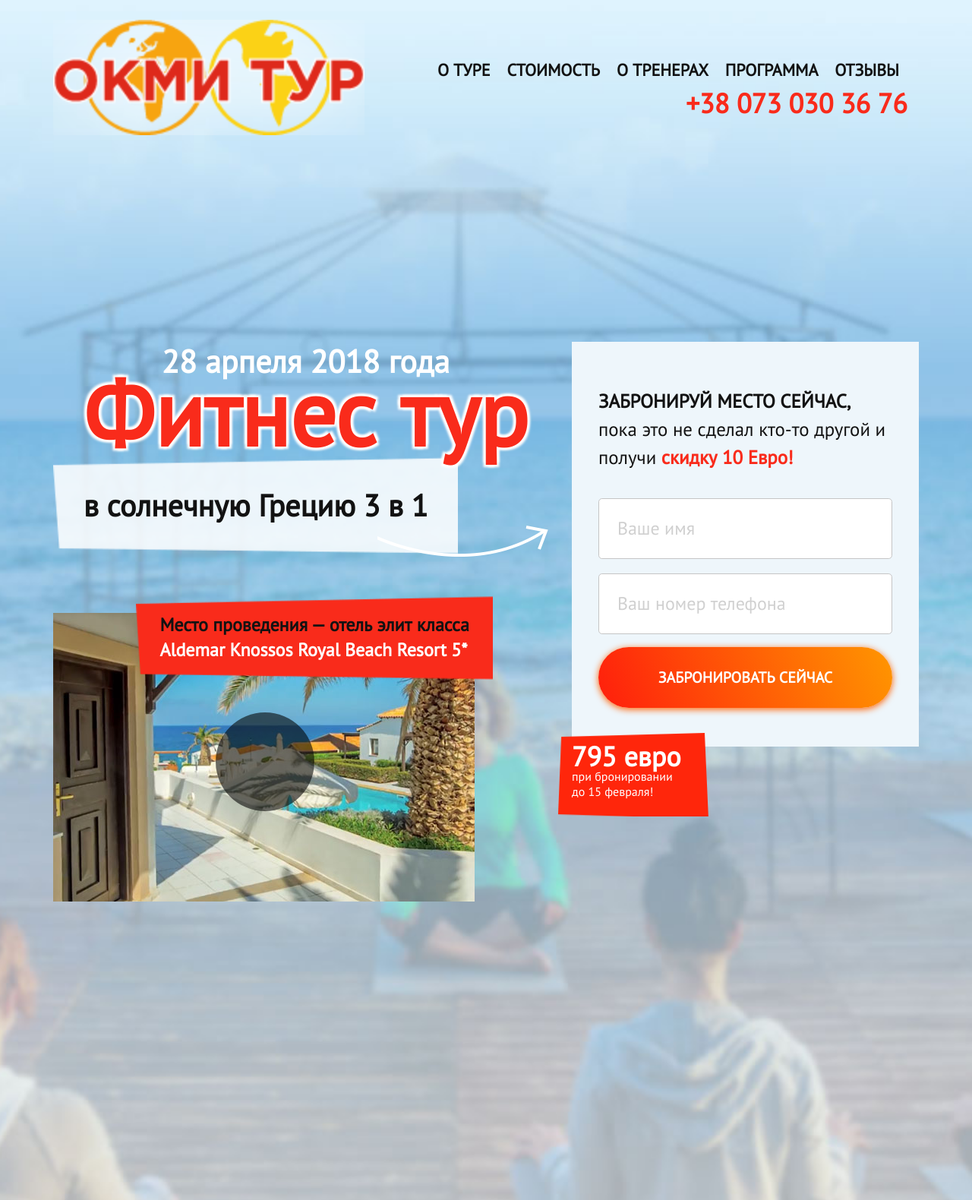
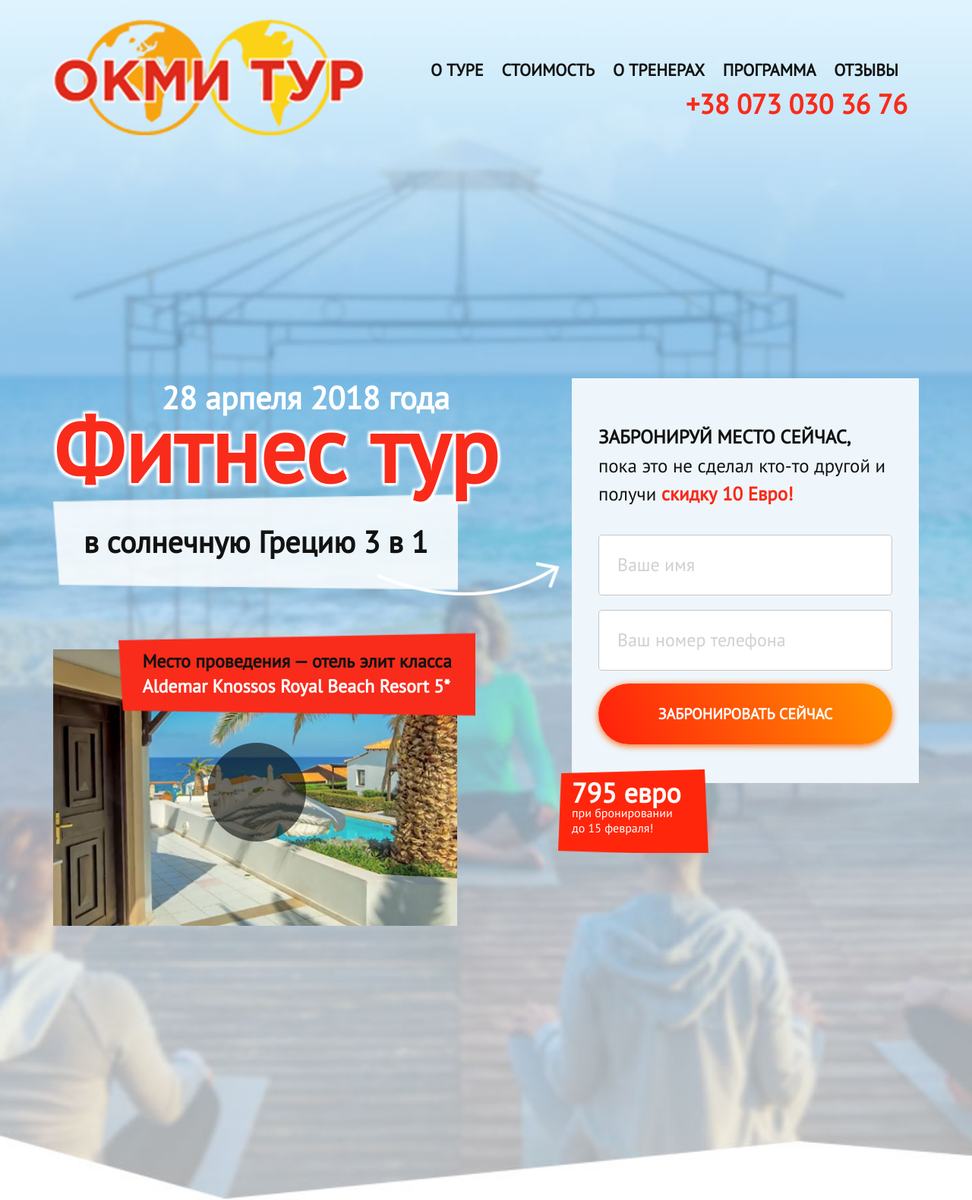
Before and after one commit to Voloshkaincn/landingpage-FitnessTour, a PHP site: page / in a window 1280 px wide. Shown: the whole page at 76% size. Run offline with PHP 8.4, Linux system fonts and the light colour scheme; style sheets or scripts are compiled from the project's sources.

Commit message:
fixed adaptive version max-height799 (from 767)

```diff
--- a/css/style.css
+++ b/css/style.css
@@ -560,6 +565,12 @@ p {
 
 .logo {
   width: 22.778em;
+  max-height: 100%;
+}
+@media (max-height: 999px) {
+  .logo {
+    width: 15em;
+  }
 }
 .logo img {
   width: 100%;
@@ -584,8 +595,9 @@ p {
   text-transform: uppercase;
   margin: 0 0.5em;
   position: relative;
+  border: 1px solid transparent;
 }
-.menu__item:hover:before, .menu__item:focus:before {
+.menu__item:hover:before, .menu__item:focus:before, .menu__item.active:before {
   content: "";
   width: 108%;
   margin-left: -4%;
@@ -612,13 +631,14 @@ p {
   background-repeat: no-repeat;
 }
 
-.titleSection .bg-section {
+.title-section .bg-section {
   background-image: url(../img/bg-title-section.jpg);
+  height: 100%;
   top: 0;
 }
 
-.titleSection .container {
-  margin-top: 5%;
+.title-section .container {
+  margin-top: 8em;
 }
 
 .section {
@@ -634,6 +654,12 @@ p {
   color: #f92b1b;
   text-shadow: -3px -3px 3px #fff, 3px -3px 3px #fff, -3px 3px 3px #fff, 3px 3px 3px #fff;
   z-index: 9;
+  text-align: left;
+}
+@media (max-height: 999px) {
+  .main-title {
+    font-size: 5.5em;
+  }
 }
 .main-description {
   font-weight: bold;
@@ -659,6 +685,7 @@ p {
   z-index: -2;
   bottom: -10%;
   left: 80%;
+  background-size: contain;
 }
 
 .promo-sticker {
@@ -749,6 +776,7 @@ p {
 .video-block {
   display: block;
   position: relative;
+  width: 80%;
 }
 .video-block:before {
   content: '\f04b';
@@ -767,6 +795,10 @@ p {
   padding-left: 0.4rem;
   text-align: center;
   line-height: 7.222rem;
+}
+.video-block img {
+  width: 100%;
+  height: auto;
 }
 .video-description {
   font-weight: bold;
@@ -787,8 +819,17 @@ p {
   display: block;
 }
 
-.titleSection .video-block {
+.title-section .video-block {
   margin-top: 4.833em;
+}
+@media (max-height: 999px) {
+  .title-section .video-block {
+    margin-top: 3em;
+  }
+}
+
+#infoSecondary {
+  min-height: 45em;
 }
 
 .info-secondary-text {
--- a/index.html
+++ b/index.html
@@ -25,7 +25,9 @@
     </head>
     <body>
 
+
         <div id="fullpage">
+
             <div class="header" >
                 <div class="container">
                     <div class="row justify-content-between align-items-center">
@@ -34,23 +36,32 @@
                         </div>
                         <div class="col">
                             <ul id="menu" class="menu">
-                                <li class="menu__item"><a href="">О туре</a></li>
-                                <li class="menu__item"><a href="">Стоимость</a></li>
-                                <li class="menu__item"><a href="">О тренерах</a></li>
-                                <li class="menu__item"><a href="">Программа</a></li>
-                                <li class="menu__item"><a href="">Отзывы</a></li>
+                                <li data-menuanchor="aboutTourSection" class="menu__item">
+                                    <a href="#aboutTourSection">О туре</a>
+                                </li>
+                                <li  data-menuanchor="priceSection" class="menu__item">
+                                    <a href="#priceSection">Стоимость</a>
+                                </li>
+                                <li data-menuanchor="trainersSection" class="menu__item">
+                                    <a href="#trainersSection">О тренерах</a>
+                                </li>
+                                <li data-menuanchor="programSection" class="menu__item">
+                                    <a href="#programSection">Программа</a>
+                                </li>
+                                <li data-menuanchor="viewsSection" class="menu__item">
+                                    <a href="#viewsSection">Отзывы</a>
+                                </li>
                             </ul>
                             <div class="top-contact">
                                 <span class="icon-phone"></span>
                                 +38 073 030 36 76
                             </div>
                         </div>
-
                     </div>
                 </div>
             </div>
 
-            <div id="titleSection" class="section titleSection" >
+            <div id="title" class="section title-section" >
                 <div class="bg-section"></div>
                 <div class="container">
                     <div class="row">
@@ -90,7 +101,7 @@
                 </div>
             </div>
 
-            <div class="section" >
+            <div id="infoSecondary" class="section fp-auto-height" >
                 <div class="container">
                     <div class="row  align-items-center justify-content-between">
                         <div class="col-5">
@@ -108,7 +119,7 @@
                 </div>
             </div>
 
-            <div id="about-tour" class="section about-tour" >
+            <div id="aboutTour" class="section about-tour" >
                 <div class="bg-section"></div>
                 <div class="container">
                     <div class="row justify-content-end">
@@ -241,7 +252,7 @@
                 </div>
             </div>
 
-            <div class="section" >
+            <div id="plan" class="section  fp-auto-height" >
                 <h1>Вы научитесь</h1>
                 <div class="plan">
                     <div class="container">
@@ -259,7 +270,7 @@
                 </div>
             </div>
 
-            <div class="section"  >
+            <div id="report" class="section  fp-auto-height"  >
                 <div class="container">
                     <div class="row">
                         <div class="slider__header post-slider__header">
@@ -328,7 +339,7 @@
                 </div>
             </div>
 
-            <div class="end section">
+            <div id="end" class="end section">
                 <div class="container">
                     <div class="row">
                        <div class="col-7">
--- a/js/main.js
+++ b/js/main.js
@@ -1,7 +1,19 @@
 jQuery(document).ready(function($) {
 
 	$("#fullpage").fullpage({
+		anchors: ['titleSection', 'infoSecondarySection', 'aboutTourSection', 'priceSection', 'trainersSection', 'programSection', 'planSection', 'reportSection', 'viewsSection', 'endSection'],
+		//menu: '#menu',
+		onLeave: function(index, nextIndex, direction){
+			var leavingSection = $(this);
+			if(index == 1 && direction =='down'){
+				$('.header').addClass('fixed');
+			}
+			if(index == 2 && direction =='up'){
+				$('.header').removeClass('fixed');
+			}
+		},
 	});
+
 
   	$('.post-slider').slick({
 	    slidesToShow: 2,
--- a/sass/style.scss
+++ b/sass/style.scss
@@ -127,9 +130,45 @@ body {
 		.container {
 			margin-top: 0;
 		}
+		// &.fixed {
+		// 	height: 0;
+		// 	padding: 0;
+		// 	overflow: hidden;
+			// .logo {
+			// 	opacity: 0;
+			// 	width: 0;
+			// 	max-height: 0;
+			// 	transition: opacity 0.5s, width 0.5s 0.3s, max-height 0.5s 0.3s;
+			// }
+			// .top-contact {
+			// 	opacity: 0;
+			// 	width: 0;
+			// 	height: 0;
+			// 	transition: opacity 0.5s, width 0.5s 0.5s, height 0.5s 0.5s;
+			// }
+			// .row {
+			// 	//display: block;
+			// }
+			// .menu {
+			// 	margin: 0;
+			// 	margin-top: -0.8em;
+			// 	transition: all 0.5s;
+			// 	&__item {
+			// 		background: rgba(255, 255, 255, 0.6);
+			// 	    box-shadow: 0 0 8px 7px rgba(255, 255, 255, 0.5);
+   //  				border: 1px solid rgba(255, 255, 255, 0.02);
+   //  				border-radius: 0.2em;
+			// 	}
+			// }
+		// }
 	}
 	.logo {
 		width: 22.778em;
+		//transition: opacity 0.5s;
+		max-height: 100%;
+		@media (max-height: 999px) {
+			width: 15em;
+		}
 		img {
 			width: 100%;
 			height: auto;
@@ -146,8 +185,10 @@ body {
 			text-transform: uppercase;
 			margin: 0 0.5em;
 			position: relative;
+			border: 1px solid transparent;
 			&:hover,
-			&:focus {
+			&:focus,
+			&.active {
 				&:before {
 					content: "";
 					width: 108%;
@@ -179,14 +226,15 @@ body {
 	    background-position: center;
     	background-repeat: no-repeat;
 	}
-	.titleSection {
+	.title-section {
 		.bg-section {
 			background-image: url(../img/bg-title-section.jpg);
+			height: 100%;
 			top: 0;
 		}
 	}
-	.titleSection .container {
-	    margin-top: 5%;
+	.title-section .container {
+	    margin-top: 8em;
 	}
 	.section {
 		background-size: cover;
@@ -201,6 +249,10 @@ body {
 			color: #f92b1b;
 			text-shadow: -3px -3px 3px #fff, 3px -3px 3px #fff, -3px 3px 3px #fff, 3px 3px 3px #fff;
 			z-index: 9;
+			text-align: left;
+			@media (max-height: 999px) {
+				font-size: 5.5em;
+			}
 		}
 		&-description {
 			font-weight: bold;
@@ -226,6 +278,7 @@ body {
 			    z-index: -2;
 			    bottom: -10%;
 			    left: 80%;
+			    background-size: contain;
 			}
 		}
 	}
@@ -308,6 +361,7 @@ body {
 		&-block {
 			display: block;
 			position: relative;
+			width: 80%;
 			&:before {
 				@extend .iconmoon;
 				content: '\f04b';
@@ -326,6 +380,10 @@ body {
 			    padding-left: 0.4rem;
 			    text-align: center;
 			    line-height: 7.222rem;
+			}
+			img {
+				width: 100%;
+    			height: auto;
 			}
 		}
 		&-description {
@@ -349,8 +407,14 @@ body {
 			}
 		}
 	}
-	.titleSection .video-block {
+	.title-section .video-block {
 		margin-top: 4.833em;
+		@media (max-height: 999px) {
+			margin-top: 3em;
+		}
+	}
+	#infoSecondary {
+		min-height: 45em;
 	}
 	.info-secondary-text {
 		color: #787878;
```
Also changed, not shown: other parts of css/style.css (+41 -4 lines), other parts of sass/style.scss (+30 -5 lines), img/logo.png, 1 other file.
